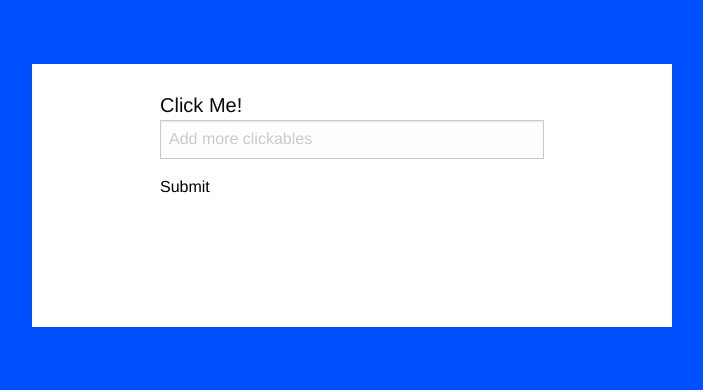
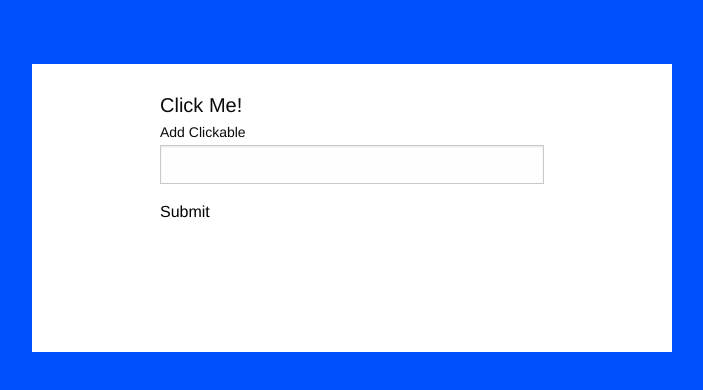
Before and after one commit to jdmacmurtrie/redux-font-transformer, a React app: page / in a window 1280 px wide. Shown: the top 390 px of the page, without its empty margins (288-991 px from the left). Built offline with nearby package versions, Linux system fonts and the light colour scheme.

Commit message:
fix forms

```diff
--- /dev/null
+++ b/actions/addClickable.js
@@ -0,0 +1,10 @@
+export const ADDCLICKABLE = "ADDCLICKABLE"
+
+let addClickable = (newValue) => {
+  return {
+    type: ADDCLICKABLE,
+    newValue
+  }
+}
+
+export { addClickable };
--- a/actions/submit.js
+++ /dev/null
@@ -1,10 +0,0 @@
-export const SUBMIT = "SUBMIT"
-
-let submit = (submission) => {
-  return {
-    type: SUBMIT,
-    submission
-  }
-}
-
-export { submit };
--- /dev/null
+++ b/components/addClickableForm.js
@@ -0,0 +1,43 @@
+import React from 'react'
+import { Field, reduxForm, SubmissionError, reset, dispatch } from 'redux-form'
+
+
+const renderField = ({ type, label, input, meta: { touched, error }}) => (
+  <div className="input-row">
+    <label>{label}</label>
+    <input {...input} type={type}/>
+    {touched && error &&
+     <span className="error">{error}</span>}
+  </div>
+)
+
+let AddClickableForm = ({ handleSubmit, addClickable }) => {
+  let submit = ({ clickable='' }, dispatch) => {
+    let error = {};
+    let isError = false;
+
+    if (clickable.trim() ==='') {
+      error.clickable = 'Give me something!';
+      isError = true;
+    }
+    if (isError) {
+      throw new SubmissionError(error);
+    } else {
+      addClickable(clickable)
+      dispatch(reset('addClickable'))
+    }
+  }
+
+  return (
+    <form onSubmit={handleSubmit(submit)}>
+      <Field name="clickable" label='Add Clickable' component={renderField} type="text" />
+      <button type="submit">Submit</button>
+    </form>
+  )
+}
+
+AddClickableForm = reduxForm({
+  form: 'addClickable'
+})(AddClickableForm)
+
+export default AddClickableForm
--- a/components/formComponent.js
+++ /dev/null
@@ -1,20 +0,0 @@
-import React from 'react'
-import { Field, reduxForm } from 'redux-form'
-import submit from './submitButton'
-
-let Form = props => {
-  const { handleFormSubmit } = props
-  return (
-    <form onSubmit={ handleFormSubmit }>
-      <div>
-        <Field name="textField" component="input" type="text" placeholder="Add more clickables"/>
-      </div>
-   </form>
-  )
-}
-
-Form = reduxForm({
-  form: 'addText'
-})(Form)
-
-export default Form;
--- a/components/submitButton.js
+++ /dev/null
@@ -1,10 +0,0 @@
-import React from 'react'
-import { connect } from 'react-redux'
-import { submit } from 'redux-form'
-
-const SubmitButton = ({ dispatch }) =>
-  <button type="button" onClick={() => dispatch(submit('addText'))}>
-    Submit
-  </button>
-
-export default connect()(SubmitButton)
--- a/containers/App.js
+++ b/containers/App.js
@@ -1,10 +1,11 @@
 import React from 'react';
 import { connect } from 'react-redux';
-import { Field, reduxForm, reset } from 'redux-form'
+import { Field, reduxForm } from 'redux-form'
+
 import { change } from '../actions/sizeAdjust';
-import { submit } from '../actions/submit';
-import Form from '../components/formComponent'
-import SubmitButton from '../components/submitButton'
+import { addClickable } from '../actions/addClickable';
+
+import AddClickableForm from '../components/addClickableForm'
 import Clickable from '../components/clickable'
 
 const App = props => {
@@ -16,27 +17,21 @@ const App = props => {
     }
   }
 
-  let handleFormSubmit = (values) => { props.submit(values.textField)
-  }
-
-  let allClickables = props.clickables.map(c => {
-    return(
+  let allClickables = props.clickables.map(c => (
       <Clickable
-        key={c }
+        key={c}
         id={c + 1}
         text={c}
         className={props.size}
         handleSizeChange={handleSizeChange}
       />
     )
-  })
+  )
 
   return (
     <div className="goodStuff" >
       {allClickables}
-
-      <Form onSubmit={handleFormSubmit}/>
-      <SubmitButton />
+      <AddClickableForm addClickable={props.addClickable}/>
     </div>
   );
 }
@@ -44,14 +39,14 @@ const App = props => {
 const mapDispatchToProps = (dispatch) => {
   return {
     change: (size) => dispatch(change(size)),
-    submit: (submission) => dispatch(submit(submission))
+    addClickable: (clickables) => dispatch(addClickable(clickables))
   }
 }
 
 const mapStateToProps = (state) => {
   return {
     size: state.sizeAdjust.size,
-    clickables: state.submissions
+    clickables: state.addClickable.clickables
   }
 }
 
--- a/main.js
+++ b/main.js
@@ -2,14 +2,15 @@ import React from 'react';
 import ReactDOM from 'react-dom';
 import App from './containers/App.js';
 import sizeAdjust from './reducers/sizeAdjust'
-import submissions from './reducers/submissions'
+import addClickable from './reducers/addClickable'
+
 import { combineReducers, createStore } from 'redux';
 import { Provider } from 'react-redux'
 import { reducer as formReducer } from 'redux-form'
 
 const rootReducer = combineReducers({
   sizeAdjust,
-  submissions,
+  addClickable,
   form: formReducer
 })
 
--- /dev/null
+++ b/reducers/addClickable.js
@@ -0,0 +1,18 @@
+import { ADDCLICKABLE } from '../actions/addClickable'
+
+let initialState = {
+  clickables: ["Click Me!"]
+}
+
+const addClickable = (state = initialState, action) => {
+  switch (action.type) {
+    case ADDCLICKABLE:
+      return Object.assign({}, state, {
+        clickables: state.clickables.concat(action.newValue)
+      })
+    default:
+      return state;
+  }
+}
+
+export default addClickable
--- a/reducers/submissions.js
+++ /dev/null
@@ -1,14 +0,0 @@
-import { SUBMIT } from '../actions/submit'
-
-let initialState = ["Click Me!"]
-
-const submissions = (state = initialState, action) => {
-  switch (action.type) {
-    case SUBMIT:
-      return state.concat(action.submission)
-    default:
-      return state;
-  }
-}
-
-export default submissions
```
